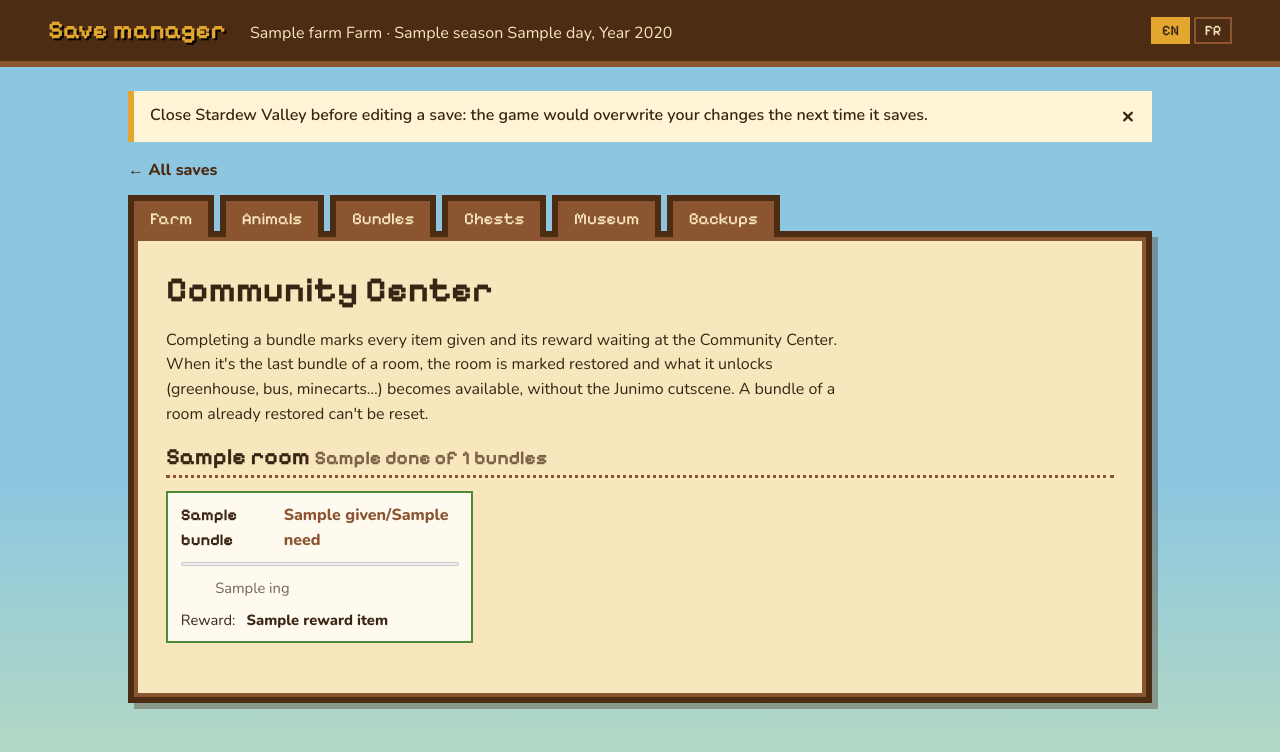
After one commit to EnzoGrn/stardew-save-editor, a Flask app: template web/templates/bundles.html in a window 1280 px wide. The commit adds this page. Shown: the top 752 px of the page. Run offline with Flask 3, Linux system fonts and the light colour scheme; the template is opened without the code that fills it: most values are stand-ins (such as "Sample title", 1, 10 or a date in 2020).

Commit message:
feat(bundles): show and edit Community Center bundles
Add a bundles tab: every Community Center room with its bundles, the
items asked and given, how many are required, the reward and whether it
waits to be collected. A bundle can be completed (every item marked
given, reward waiting); completing a room's last bundle marks the room
restored and gives the host its cc mail flag, which unlocks what the
room gives. A bundle can be reset unless its room is already restored.
The missing bundle and farms that joined Joja are read-only.

```diff
--- a/web/app.py
+++ b/web/app.py
@@ -548,6 +548,69 @@ def set_animals(save_id):
     return redirect(url_for("animals", save_id=save_id))
 
 
+# ---------------------------------------------------------------------- community center
+_REWARD_PREFIXES = {"O": "O", "BO": "BC", "R": "O", "F": "F", "H": "H", "B": "B", "W": "W"}
+
+
+def _bundle_item(item_id, data, prefix="O"):
+    """(qualified id, display name, icon) of a bundle ingredient or reward id ("24", "(O)24")."""
+    match = re.fullmatch(r"\((\w+)\)(.+)", item_id)
+    qualified = f"{_REWARD_PREFIXES.get(match.group(1), match.group(1))}:{match.group(2)}" if match \
+        else f"{prefix}:{item_id}"
+    if data is None or qualified not in data.items:
+        return qualified, item_id, None
+    return qualified, data.display_name(qualified, current_lang()), icon_style(data.icon(qualified), fit=24)
+
+
+def bundles_view(cc, data):
+    for room in cc["rooms"]:
+        room["label"] = t("cc_room." + room["room"], default=room["room"])
+        room["done"] = sum(b["complete"] for b in room["bundles"])
+        for bundle in room["bundles"]:
+            bundle["title"] = bundle["display"] or bundle["name"]
+            for ing in bundle["ingredients"]:
+                if ing["item_id"] == "-1":  # gold
+                    ing.update(name=t("format.gold", amount=gold(ing["count"])), icon=None, gold=True)
+                else:
+                    _, ing["name"], ing["icon"] = _bundle_item(ing["item_id"], data)
+            parts = bundle["reward"].split()
+            bundle["reward_item"] = None
+            if len(parts) >= 2:
+                _, name, icon = _bundle_item(parts[1], data, _REWARD_PREFIXES.get(parts[0], "O"))
+                bundle["reward_item"] = {"name": name, "icon": icon,
+                                         "count": int(parts[2]) if len(parts) > 2 and parts[2].isdigit() else 1}
+    return cc
+
+
+@app.route("/save/<save_id>/bundles")
+def bundles(save_id):
+    sg = load(save_id)
+    try:
+        cc = bundles_view(sg.community_center(), game_data())
+    except SaveError as exc:
+        flash(i18n.translate_error(current_lang(), exc), "error")
+        return redirect(url_for("farm", save_id=save_id))
+    return render_template("bundles.html", farm=sg.farm(), players=sg.players(), cc=cc,
+                           has_game_data=game_data() is not None, tab="bundles")
+
+
+@app.post("/save/<save_id>/bundles/<int:bundle_id>/<action>")
+def change_bundle(save_id, bundle_id, action):
+    if action not in ("complete", "reset"):
+        abort(404)
+
+    def change(sg):
+        if action == "reset":
+            sg.reset_bundle(bundle_id)
+            return {"message": "flash.bundle_reset"}
+        if sg.complete_bundle(bundle_id):
+            return {"message": "flash.bundle_completed_room"}
+        return None
+
+    edit(save_id, change, "flash.bundle_completed")
+    return redirect(url_for("bundles", save_id=save_id) + f"#bundle-{bundle_id}")
+
+
 # ---------------------------------------------------------------------- museum
 MUSEUM_SIZE = 95  # pieces in the game's museum, when no game data says otherwise
 
--- a/web/locales/en.json
+++ b/web/locales/en.json
@@ -461,5 +461,34 @@
   "weather.Snow": "Snow",
   "weather.GreenRain": "Green rain",
   "weather.Festival": "Festival",
-  "weather.Wedding": "Wedding"
+  "weather.Wedding": "Wedding",
+
+  "nav.bundles": "Bundles",
+  "bundles.title": "Community Center",
+  "bundles.help": "Completing a bundle marks every item given and its reward waiting at the Community Center. When it's the last bundle of a room, the room is marked restored and what it unlocks (greenhouse, bus, minecarts…) becomes available, without the Junimo cutscene. A bundle of a room already restored can't be reset.",
+  "bundles.joja": "This farm joined Joja: the Community Center bundles aren't used and are shown read-only.",
+  "bundles.room_progress": "{done} of {total} bundles",
+  "bundles.restored": "restored",
+  "bundles.given": "given",
+  "bundles.any_of": "Any {need} of these {total}.",
+  "bundles.reward": "Reward:",
+  "bundles.reward_waiting": "to collect",
+  "bundles.complete": "Complete",
+  "bundles.reset": "Reset",
+  "bundles.confirm_complete": "Complete the bundle “{name}”?",
+  "bundles.confirm_reset": "Take every item back out of “{name}”? They are not given back.",
+  "flash.bundle_completed": "Bundle completed: its reward waits at the Community Center.",
+  "flash.bundle_completed_room": "Bundle completed: the room is now restored.",
+  "flash.bundle_reset": "Bundle reset.",
+  "error.no_community_center": "This save has no Community Center.",
+  "error.no_bundle": "This bundle isn't in the save. Reload the page.",
+  "error.bundle_locked": "This bundle can't be changed here.",
+  "error.room_restored": "This room is already restored: its bundles can't be reset.",
+  "cc_room.Pantry": "Pantry",
+  "cc_room.Crafts Room": "Crafts Room",
+  "cc_room.Fish Tank": "Fish Tank",
+  "cc_room.Boiler Room": "Boiler Room",
+  "cc_room.Vault": "Vault",
+  "cc_room.Bulletin Board": "Bulletin Board",
+  "cc_room.Abandoned Joja Mart": "Abandoned Joja Mart"
 }
--- a/web/locales/fr.json
+++ b/web/locales/fr.json
@@ -461,5 +461,34 @@
   "weather.Snow": "Neige",
   "weather.GreenRain": "Pluie verte",
   "weather.Festival": "Festival",
-  "weather.Wedding": "Mariage"
+  "weather.Wedding": "Mariage",
+
+  "nav.bundles": "Lots",
+  "bundles.title": "Centre communautaire",
+  "bundles.help": "Compléter un lot marque tous ses objets comme donnés et met sa récompense à récupérer au Centre communautaire. Si c'est le dernier lot d'une pièce, la pièce est marquée restaurée et ce qu'elle débloque (serre, bus, wagonnets…) devient disponible, sans la scène des Junimos. Un lot d'une pièce déjà restaurée ne peut pas être réinitialisé.",
+  "bundles.joja": "Cette ferme a rejoint Joja : les lots du Centre communautaire ne servent pas et sont affichés en lecture seule.",
+  "bundles.room_progress": "{done} lots sur {total}",
+  "bundles.restored": "restaurée",
+  "bundles.given": "donné",
+  "bundles.any_of": "{need} au choix parmi ces {total}.",
+  "bundles.reward": "Récompense :",
+  "bundles.reward_waiting": "à récupérer",
+  "bundles.complete": "Compléter",
+  "bundles.reset": "Réinitialiser",
+  "bundles.confirm_complete": "Compléter le lot « {name} » ?",
+  "bundles.confirm_reset": "Retirer tous les objets du lot « {name} » ? Ils ne sont pas rendus.",
+  "flash.bundle_completed": "Lot complété : sa récompense attend au Centre communautaire.",
+  "flash.bundle_completed_room": "Lot complété : la pièce est maintenant restaurée.",
+  "flash.bundle_reset": "Lot réinitialisé.",
+  "error.no_community_center": "Cette save n'a pas de Centre communautaire.",
+  "error.no_bundle": "Ce lot n'est pas dans la save. Recharge la page.",
+  "error.bundle_locked": "Ce lot ne peut pas être modifié ici.",
+  "error.room_restored": "Cette pièce est déjà restaurée : ses lots ne peuvent pas être réinitialisés.",
+  "cc_room.Pantry": "Garde-manger",
+  "cc_room.Crafts Room": "Atelier",
+  "cc_room.Fish Tank": "Aquarium",
+  "cc_room.Boiler Room": "Chaufferie",
+  "cc_room.Vault": "Coffre-fort",
+  "cc_room.Bulletin Board": "Tableau d'affichage",
+  "cc_room.Abandoned Joja Mart": "JojaMart abandonné"
 }
--- a/web/static/style.css
+++ b/web/static/style.css
@@ -324,3 +324,24 @@ h3 small { font: 400 .9rem var(--body); margin-left: .4rem; }
   .animal { grid-template-columns: 32px 1fr 1fr; }
   .animal-main { grid-column: 2 / -1; }
 }
+
+/* Community Center: bundles by room */
+.cc-room { margin-bottom: 1.4rem; }
+.bundle-grid { display: grid; grid-template-columns: repeat(auto-fill, minmax(17rem, 1fr)); gap: .8rem; }
+.bundle { display: flex; flex-direction: column; gap: .4rem; padding: .6rem .8rem; background: #fffaf0;
+  border: 2px solid var(--parchment-deep); }
+.bundle.complete { border-color: var(--leaf); }
+.bundle header { display: flex; align-items: baseline; justify-content: space-between; gap: .5rem; }
+.bundle h3 { margin: 0; font-size: 1.02rem; }
+.bundle-count { font-weight: 800; color: var(--wood); }
+.bundle meter { width: 100%; height: .55rem; }
+.ingredients { list-style: none; margin: 0; padding: 0; display: grid; gap: .15rem; }
+.ingredients li { display: flex; align-items: center; gap: .45rem; padding: .1rem .2rem; opacity: .7; }
+.ingredients li.given { opacity: 1; }
+.ingredient-name { flex: 1; min-width: 0; font-size: .92rem; }
+.quality-tag { font-weight: 800; color: #9a6a00; margin-left: .2rem; }
+.given-mark { color: var(--leaf); font-weight: 800; }
+.bundle-need { margin: 0; font-size: .85rem; }
+.bundle-reward { margin: 0; display: flex; flex-wrap: wrap; align-items: center; gap: .35rem; font-size: .92rem; }
+.reward-waiting { font-size: .8rem; font-weight: 800; color: #fff; background: var(--gold); padding: 0 .4rem; }
+.bundle-actions { display: flex; gap: .5rem; margin-top: auto; padding-top: .3rem; }
--- a/web/templates/base.html
+++ b/web/templates/base.html
@@ -48,6 +48,7 @@ try { if (localStorage.getItem('warningDismissed')) document.documentElement.cla
       <a href="{{ url_for('player', save_id=farm.id, uid=pl.uid) }}" {% if tab == pl.uid %}aria-current="page"{% endif %}>{{ pl.name }}</a>
     {% endfor %}
     <a href="{{ url_for('animals', save_id=farm.id) }}" {% if tab == 'animals' %}aria-current="page"{% endif %}>{{ t('nav.animals') }}</a>
+    <a href="{{ url_for('bundles', save_id=farm.id) }}" {% if tab == 'bundles' %}aria-current="page"{% endif %}>{{ t('nav.bundles') }}</a>
     <a href="{{ url_for('chests', save_id=farm.id) }}" {% if tab == 'chests' %}aria-current="page"{% endif %}>{{ t('nav.chests') }}</a>
     <a href="{{ url_for('museum', save_id=farm.id) }}" {% if tab == 'museum' %}aria-current="page"{% endif %}>{{ t('nav.museum') }}</a>
     <a href="{{ url_for('backups', save_id=farm.id) }}" {% if tab == 'backups' %}aria-current="page"{% endif %}>{{ t('nav.backups') }}</a>
--- /dev/null
+++ b/web/templates/bundles.html
@@ -0,0 +1,61 @@
+{% extends "base.html" %}
+{% block content %}
+<h1>{{ t('bundles.title') }}</h1>
+
+{% if cc.joja %}
+<p class="note standalone">{{ t('bundles.joja') }}</p>
+{% else %}
+<p class="help">{{ t('bundles.help') }}</p>
+{% endif %}
+
+{% for room in cc.rooms %}
+<section class="cc-room">
+  <h2>{{ room.label }}
+    <small class="muted">{{ t('bundles.room_progress', done=room.done, total=room.bundles|length) }}{% if room.restored %} · {{ t('bundles.restored') }}{% endif %}</small></h2>
+  <div class="bundle-grid">
+  {% for b in room.bundles %}
+    <article class="bundle {{ 'complete' if b.complete }}" id="bundle-{{ b.id }}">
+      <header>
+        <h3>{{ b.title }}</h3>
+        <span class="bundle-count">{{ b.given }}/{{ b.need }}</span>
+      </header>
+      <meter min="0" max="{{ b.need }}" value="{{ b.given }}"></meter>
+      <ul class="ingredients">
+      {% for ing in b.ingredients %}
+        <li class="{{ 'given' if ing.donated }}" title="{{ ing.name }}">
+          <span class="icon-box" aria-hidden="true">{% if ing.icon %}<span class="sprite" data-icon="{{ ing.icon }}"></span>{% endif %}</span>
+          <span class="ingredient-name">{{ ing.name }}{% if not ing.gold and ing.count > 1 %} ×{{ ing.count }}{% endif %}
+            {% if not ing.gold and ing.quality %}<small class="quality-tag">{{ t('quality.' ~ ing.quality, default='') }}</small>{% endif %}</span>
+          {% if ing.donated %}<span class="given-mark" aria-label="{{ t('bundles.given') }}">✓</span>{% endif %}
+        </li>
+      {% endfor %}
+      </ul>
+      {% if b.need < b.ingredients|length %}<p class="muted bundle-need">{{ t('bundles.any_of', need=b.need, total=b.ingredients|length) }}</p>{% endif %}
+      {% if b.reward_item %}
+      <p class="bundle-reward">{{ t('bundles.reward') }}
+        {% if b.reward_item.icon %}<span class="sprite" data-icon="{{ b.reward_item.icon }}" aria-hidden="true"></span>{% endif %}
+        <strong>{{ b.reward_item.name }}{% if b.reward_item.count > 1 %} ×{{ b.reward_item.count }}{% endif %}</strong>
+        {% if b.reward_waiting %}<span class="reward-waiting">{{ t('bundles.reward_waiting') }}</span>{% endif %}</p>
+      {% endif %}
+      {% if b.editable %}
+      <div class="bundle-actions">
+        {% if not b.complete %}
+        <form method="post" action="{{ url_for('change_bundle', save_id=farm.id, bundle_id=b.id, action='complete') }}"
+              data-confirm="{{ t('bundles.confirm_complete', name=b.title) }}">
+          <button class="secondary">{{ t('bundles.complete') }}</button></form>
+        {% endif %}
+        {% if not room.restored and b.given %}
+        <form method="post" action="{{ url_for('change_bundle', save_id=farm.id, bundle_id=b.id, action='reset') }}"
+              data-confirm="{{ t('bundles.confirm_reset', name=b.title) }}">
+          <button class="secondary">{{ t('bundles.reset') }}</button></form>
+        {% endif %}
+      </div>
+      {% endif %}
+    </article>
+  {% endfor %}
+  </div>
+</section>
+{% endfor %}
+
+<script src="{{ url_for('static', filename='items.js') }}"></script>
+{% endblock %}
```
Also changed, not shown: sdvsave/savegame.py (+109 -0 lines), tests/test_bundles.py (added, +108 -0 lines), README.md.
